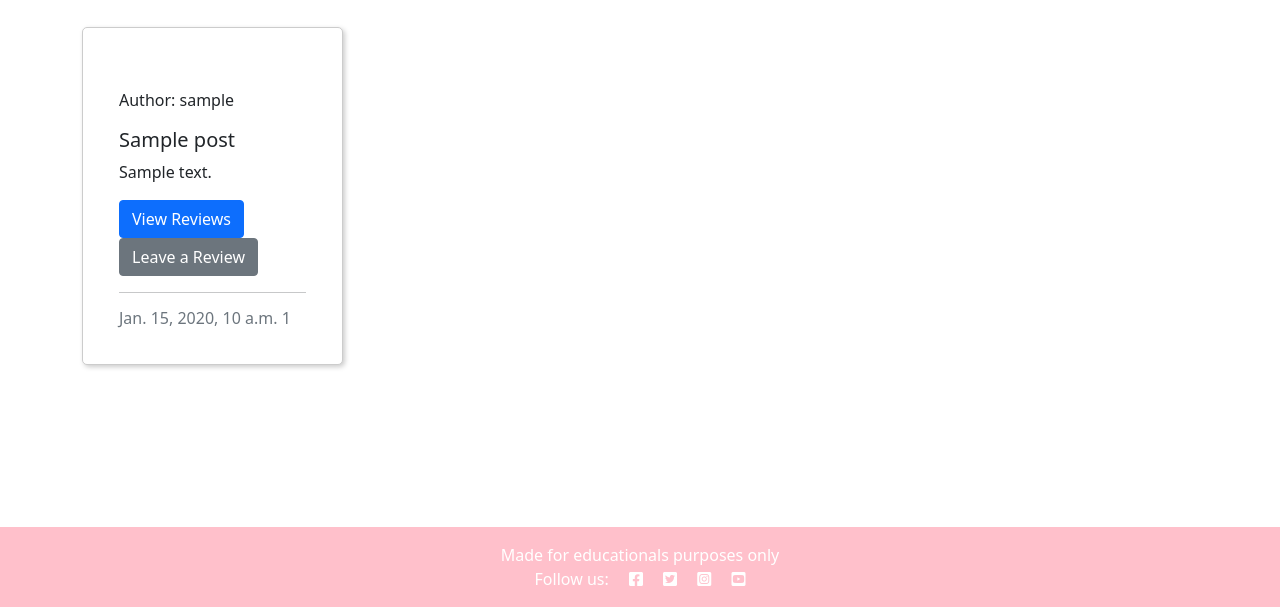
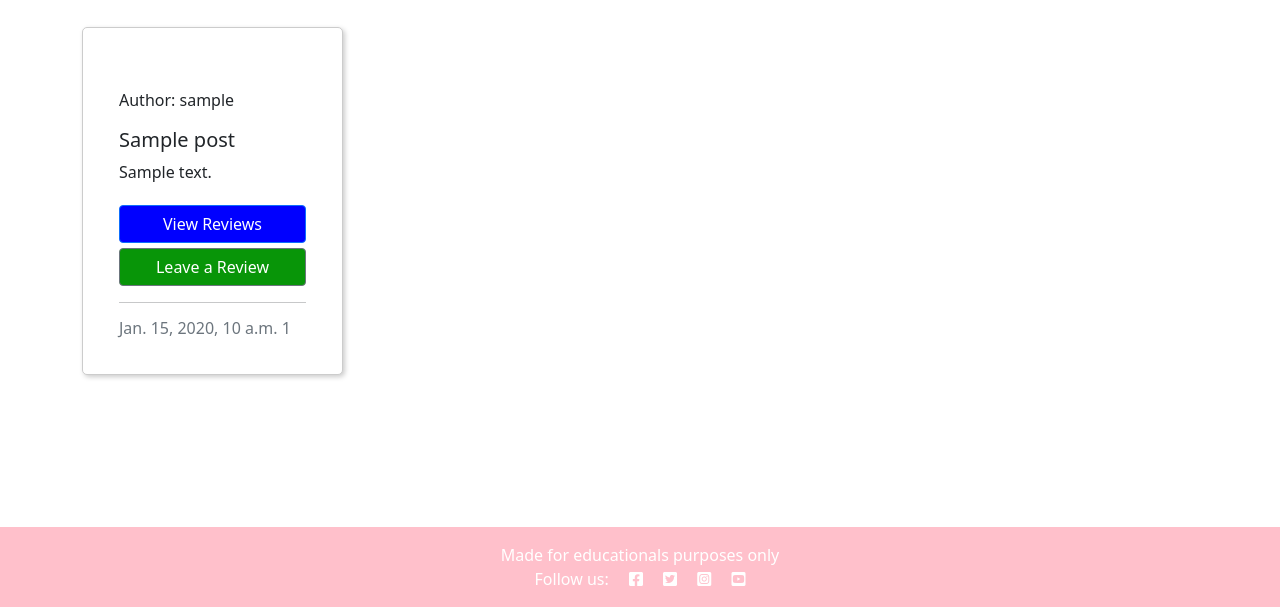
Before and after one commit to SilviaSaverino/Movie-Critique, a Django app: page / in a window 1280 px wide. Shown: the part 193-800 px from the top of the page. Run offline with Django 3.2, Linux system fonts and the light colour scheme; tables that the repository leaves empty hold one stand-in row (values such as "Sample post").

Commit message:
add style to card buttons and edit card style

```diff
--- a/static/css/style.css
+++ b/static/css/style.css
@@ -7,6 +7,17 @@ footer {
 }
 
 /*-------------------------------------------------------------cards----------------------------------------*/
+
+/*.card-container {
+  display: flex;
+  flex-wrap: wrap;
+}
+*/
+
+.card-body {
+  max-height: 800px;
+}
+
 .card {
   max-width: 300px;
   border: 1px solid #ccc;
@@ -16,7 +27,37 @@ footer {
   box-shadow: 2px 2px 5px #ccc;
 }
 
+
+
 /* On mouse-over, add a deeper shadow */
 .card:hover {
   box-shadow: 0 8px 16px 0 rgba(0, 0, 0, 0.588);
 }
+
+.btn {
+  display: flex;
+  justify-content: center;
+  width: 100%;
+  display: inline-block;
+}
+
+.btn-primary {
+  color: white;
+  background-color: blue;
+  margin: 5px auto;
+}
+
+.btn-primary:hover {
+  background-color: rgb(70, 192, 233);
+  color: black;
+}
+
+.btn-secondary {
+  color: white;
+  background-color: rgb(8, 149, 8);
+}
+
+.btn-secondary:hover {
+  color: black;
+  background-color: rgb(65, 233, 53);
+}
--- a/templates/index.html
+++ b/templates/index.html
@@ -9,6 +9,7 @@
 
       {% for post in post_list %}
       <div class="col-md-3">
+        <div class="card-container">
           <div class="card">
             <img src="{{ post.image }}" class="card-img-top" alt="{{ post.name }}">
             <div class="card-body">
@@ -22,15 +23,19 @@
                   <p class="author">Author: {{ post.author }}</p>
                 </div>
               </div>
-            <div>
+
+
                 <h5 class="card-title">{{ post.title }}</h5>
                 <p class="card-text">{{ post.excerpt }}</p>
+
                 <a href="#" class="btn btn-primary">View Reviews</a>
                 <a href="#" class="btn btn-secondary">Leave a Review</a>
+
+              <hr />
+              <p class="card-text text-muted h6">{{ post.created_on}} <i
+                  class="far fa-hearth"></i>{{ post.number_of_likes }}</p>
+
             </div>
-            <hr />
-            <p class="card-text text-muted h6">{{ post.created_on}} <i class="far fa-hearth"></i>{{ post.number_of_likes }}</p>
-
           </div>
         </div>
       </div>
```
Lines whose indentation alone changed are shown as unchanged.
